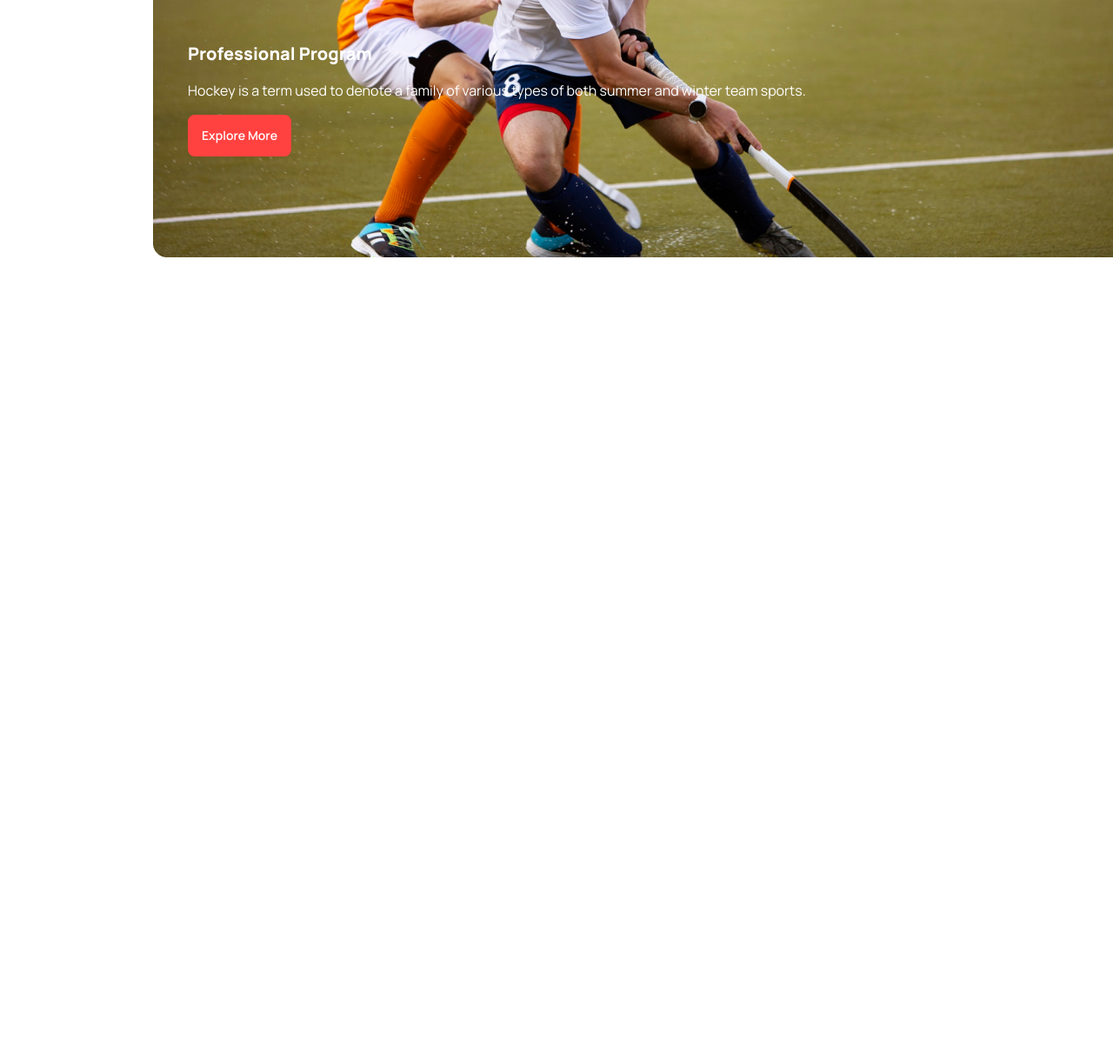
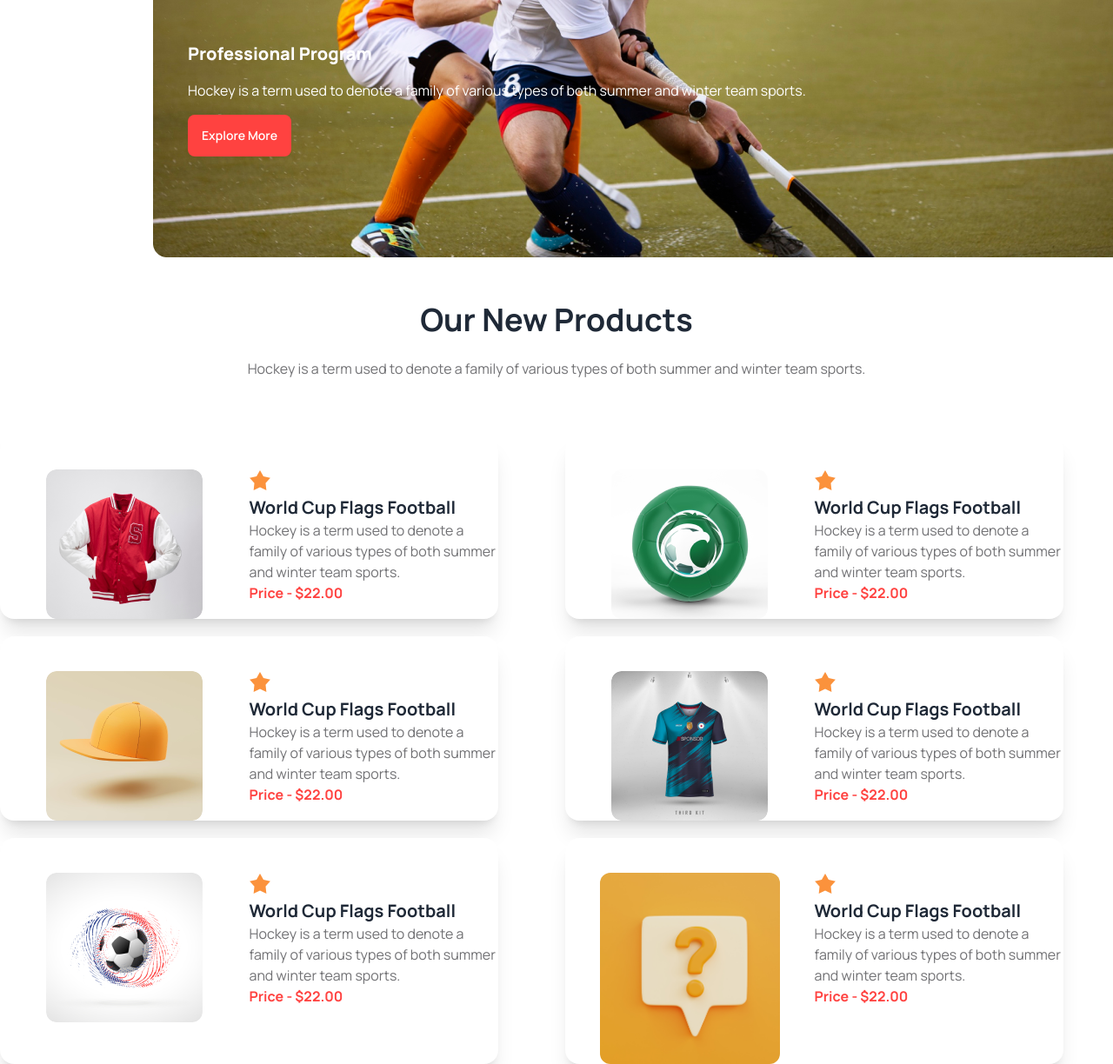
Before and after one commit to SumaiyaFatema/Assignment3-Hockeys, a plain HTML site: page index.html in a window 1280 px wide. Shown: the part 1870-3094 px from the top of the page at 87% size. Before the commit the page ends 2170 px from the top, so only its background shows below. Drawn offline with nearby package versions, Linux system fonts and the light colour scheme.

Commit message:
added new producit

```diff
--- a/index.html
+++ b/index.html
@@ -179,22 +179,149 @@
           </div>
         </div>
 
-        <!-- <div class="container mx-auto " style="background-image: url(Images/4.png);">
-          <div class="hero-overlay bg-opacity-60"></div>
-          <div class="hero-content text-center text-neutral-content">
-            <div class="max-w-md">
-              <h1 class="mb-5 text-5xl font-bold">Hello there</h1>
-              <p class="mb-5">Provident cupiditate voluptatem et in. Quaerat fugiat ut assumenda excepturi exercitationem quasi. In deleniti eaque aut repudiandae et a id nisi.</p>
-              <button class="btn btn-primary">Get Started</button>
-            </div>
-          </div>
-        </div> -->
+      </section>
 
-        <div>
+      <section class="">
 
+        <div class="text-center">
+          <h3 class="text-4xl font-bold mt-6 lg:mt-32 mb-6">Our New Products</h3>
+          <p class="text-paragraph-color mb-10 lg:mb-16">Hockey is a term used to denote a family of various types of both summer and winter team sports.</p>
         </div>
 
 
+       <div class="grid grid-cols-1 lg:grid-cols-2 ml-46 gap-5 ">
+
+          <!-- Images5 -->
+        <div class="card bg-base-100 shadow-xl grid grid-cols-2 w-[573px] ">
+
+          <div>
+            <figure class="px-10 pt-10">
+              <img src="Images/5.png" alt="" class="rounded-xl " />
+            </figure>
+
+           </div>
+
+
+           <div class=" pt-10">
+            <div class="rating">
+              <input type="radio" name="rating-1" class="mask mask-star-2 bg-orange-400" checked/>
+            </div>
+
+            <h2 class="card-title font-bold text-xl">World Cup Flags Football</h2>
+            <p class="text-paragraph-color">Hockey is a term used to denote a family of various types of both summer and winter team sports.</p>
+            <p class="text-primary font-bold">Price - $22.00</p>
+          </div>
+        </div>
+        <!-- Images 6 -->
+        <div class="card bg-base-100 shadow-xl grid grid-cols-2 w-[573px] ">
+
+          <div>
+            <figure class="px-10 pt-10">
+              <img src="Images/6.png" alt="" class="rounded-xl " />
+            </figure>
+
+          </div>
+
+
+          <div class=" pt-10">
+            <div class="rating">
+              <input type="radio" name="rating-1" class="mask mask-star-2 bg-orange-400" checked/>
+            </div>
+
+            <h2 class="card-title font-bold text-xl">World Cup Flags Football</h2>
+            <p class="text-paragraph-color">Hockey is a term used to denote a family of various types of both summer and winter team sports.</p>
+            <p class="text-primary font-bold">Price - $22.00</p>
+          </div>
+        </div>
+
+        <!-- Images 7 -->
+        <div class="card bg-base-100 shadow-xl grid grid-cols-2 w-[573px] ">
+
+          <div>
+            <figure class="px-10 pt-10">
+              <img src="Images/7.png" alt="" class="rounded-xl " />
+            </figure>
+
+          </div>
+
+
+          <div class=" pt-10">
+            <div class="rating">
+              <input type="radio" name="rating-1" class="mask mask-star-2 bg-orange-400" checked/>
+            </div>
+
+            <h2 class="card-title font-bold text-xl">World Cup Flags Football</h2>
+            <p class="text-paragraph-color">Hockey is a term used to denote a family of various types of both summer and winter team sports.</p>
+            <p class="text-primary font-bold">Price - $22.00</p>
+          </div>
+        </div>
+
+        <!-- Images 8 -->
+        <div class="card bg-base-100 shadow-xl grid grid-cols-2 w-[573px] ">
+
+          <div>
+            <figure class="px-10 pt-10">
+              <img src="Images/8.png" alt="" class="rounded-xl " />
+            </figure>
+
+          </div>
+
+
+          <div class=" pt-10">
+            <div class="rating">
+              <input type="radio" name="rating-1" class="mask mask-star-2 bg-orange-400" checked/>
+            </div>
+
+            <h2 class="card-title font-bold text-xl">World Cup Flags Football</h2>
+            <p class="text-paragraph-color">Hockey is a term used to denote a family of various types of both summer and winter team sports.</p>
+            <p class="text-primary font-bold">Price - $22.00</p>
+          </div>
+        </div>
+        <!-- Images 9 -->
+        <div class="card bg-base-100 shadow-xl grid grid-cols-2 w-[573px] ">
+
+          <div>
+            <figure class="px-10 pt-10">
+              <img src="Images/10.png" alt="" class="rounded-xl " />
+            </figure>
+
+          </div>
+
+
+          <div class=" pt-10">
+            <div class="rating">
+              <input type="radio" name="rating-1" class="mask mask-star-2 bg-orange-400" checked/>
+            </div>
+
+            <h2 class="card-title font-bold text-xl">World Cup Flags Football</h2>
+            <p class="text-paragraph-color">Hockey is a term used to denote a family of various types of both summer and winter team sports.</p>
+            <p class="text-primary font-bold">Price - $22.00</p>
+          </div>
+        </div>
+
+        <!-- Images10 -->
+        <div class="card bg-base-100 shadow-xl grid grid-cols-2 w-[573px] ">
+
+          <div>
+            <figure class="px-10 pt-10">
+              <img src="Images/11.png" alt="" class="rounded-xl " />
+            </figure>
+
+          </div>
+
+
+          <div class=" pt-10">
+            <div class="rating">
+              <input type="radio" name="rating-1" class="mask mask-star-2 bg-orange-400" checked/>
+            </div>
+
+            <h2 class="card-title font-bold text-xl">World Cup Flags Football</h2>
+            <p class="text-paragraph-color">Hockey is a term used to denote a family of various types of both summer and winter team sports.</p>
+            <p class="text-primary font-bold">Price - $22.00</p>
+          </div>
+        </div>
+
+      </div>
 
 
       </section>
```
